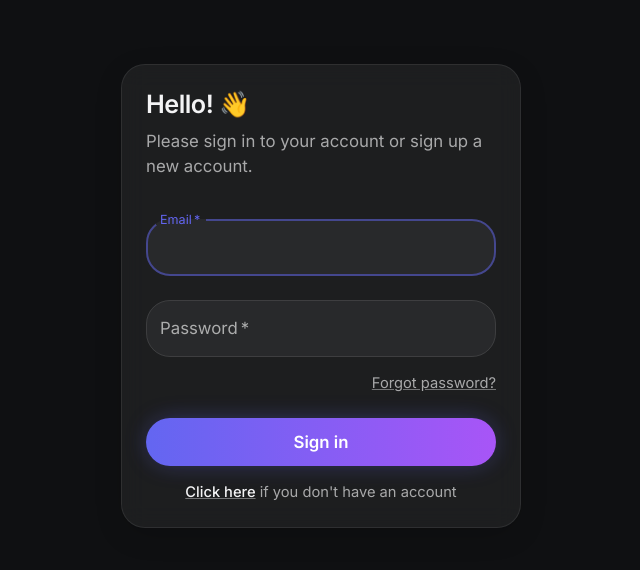
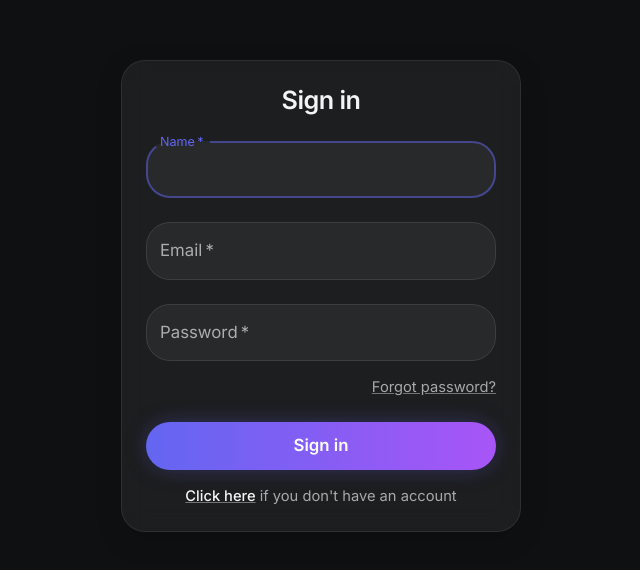
Before and after one commit to parushapradhan/creditcard_recommender, a React (Vite) app: page / in a window 1280 px wide. Shown: the part 104-674 px from the top of the page, without its empty margins (319-959 px from the left). Built offline with nearby package versions, Linux system fonts and the light colour scheme.

Commit message:
add signin

```diff
--- a/src/pages/Signin.tsx
+++ b/src/pages/Signin.tsx
@@ -38,13 +38,22 @@ const Signin: React.FC = () => {
           boxShadow: '0 8px 32px -8px rgba(0,0,0,0.25)',
         }}
       >
-        <Typography variant="h4" gutterBottom color="text.primary">
-          Hello! 👋
+        <Typography variant="h4" gutterBottom color="text.primary" align="center">
+          Sign in
         </Typography>
-        <Typography color="text.secondary" sx={{ mb: 3 }}>
-          Please sign in to your account or sign up a new account.
-        </Typography>
+
         <Box component="form" onSubmit={handleSubmit} noValidate>
+          <TextField
+            margin="normal"
+            required
+            fullWidth
+            id="name"
+            label="Name"
+            name="name"
+            type="text"
+            autoComplete="name"
+            autoFocus
+          />
           <TextField
             margin="normal"
             required
@@ -54,7 +63,6 @@ const Signin: React.FC = () => {
             name="email"
             type="email"
             autoComplete="email"
-            autoFocus
           />
           <TextField
             margin="normal"
```
